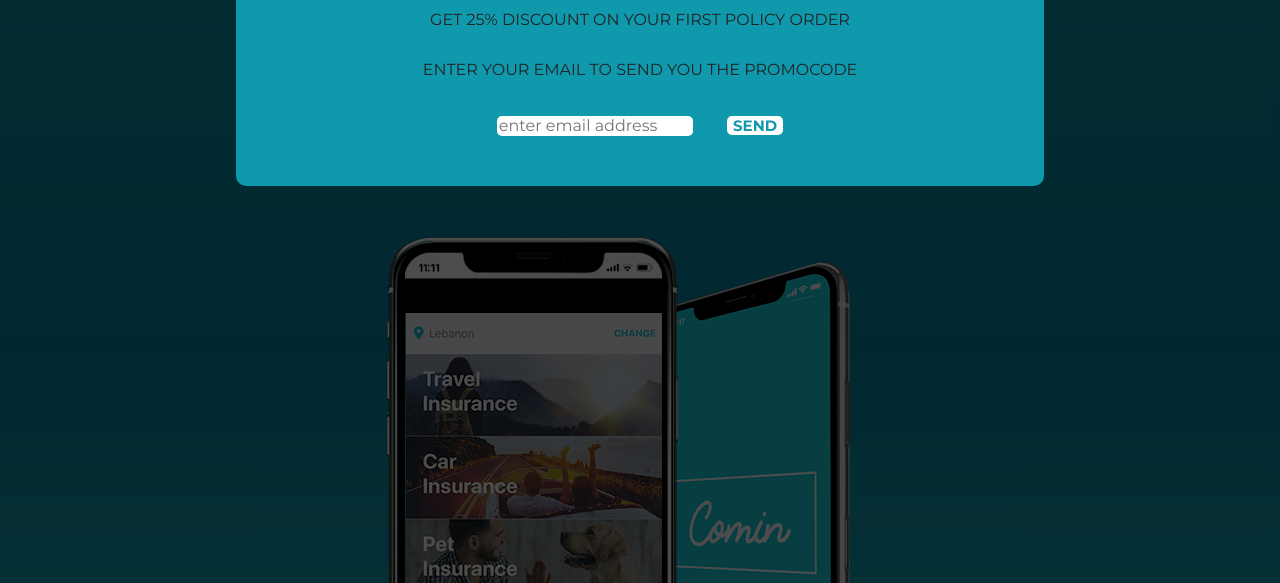
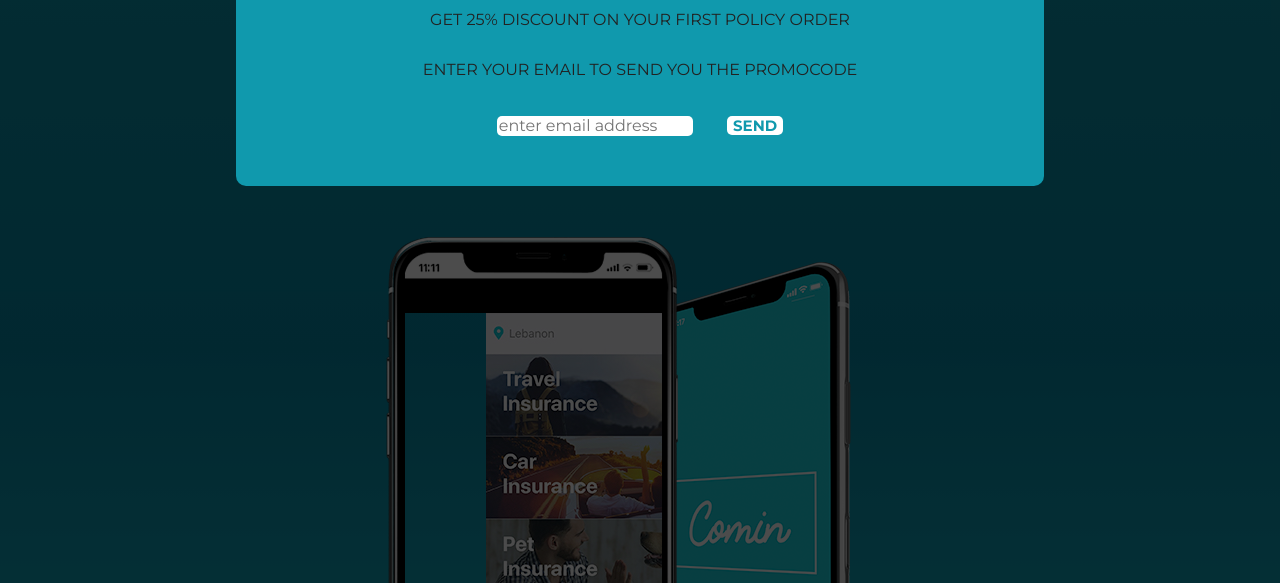
Before and after one commit to bartokreka/web, a website built with Parcel: page index.html in a window 1280 px wide. Shown: the part 217-800 px from the top of the page. Built offline with nearby package versions, Linux system fonts and the light colour scheme.

Commit message:
inner image fix

```diff
--- a/css/main.css
+++ b/css/main.css
@@ -266,7 +266,7 @@ section img {
 .innerPhone1 {
   position: absolute;
   top: 0px;
-  left: 406px;
+  left: 486px;
 }
 
 .innerPhone2 {
```
